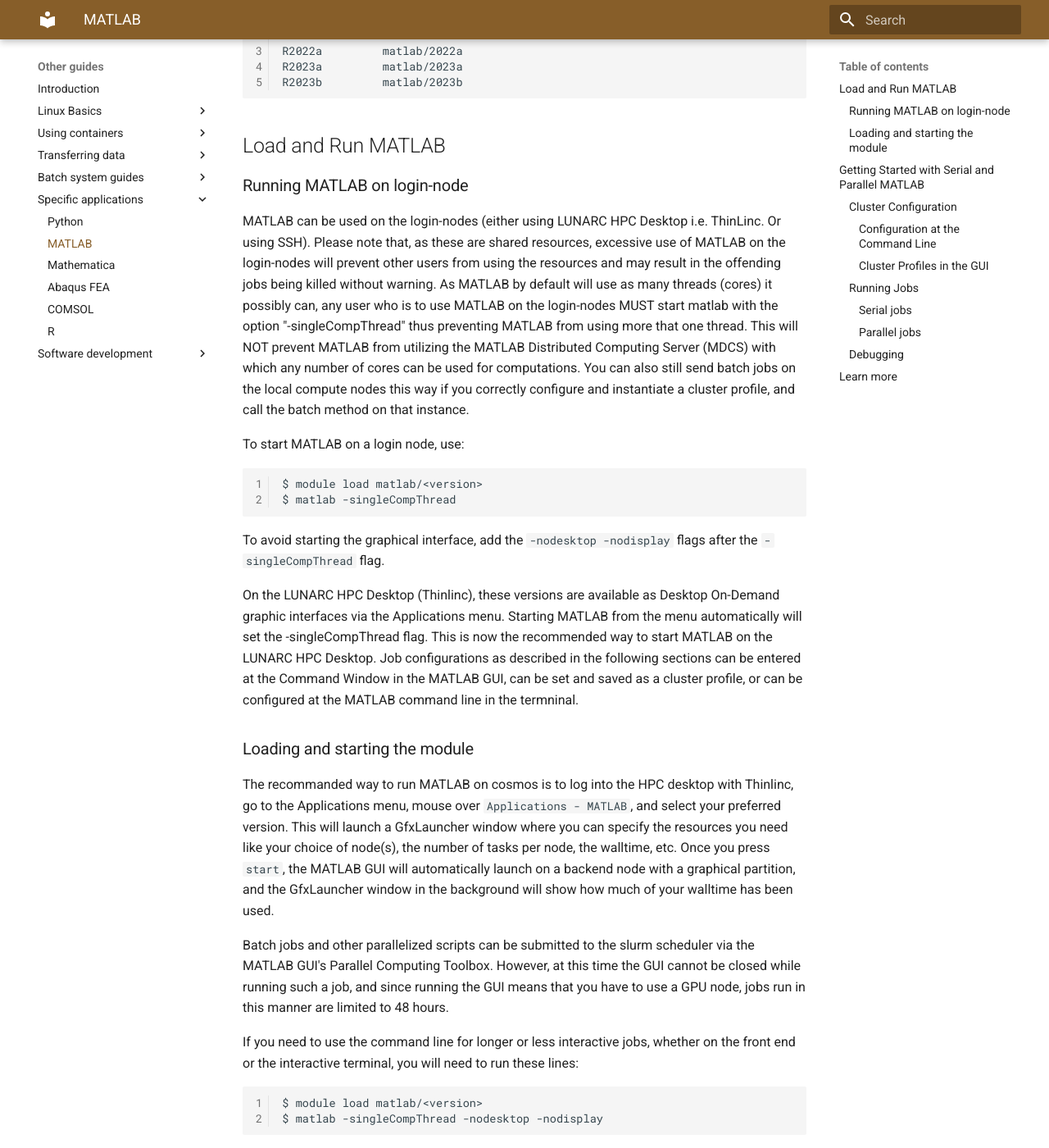
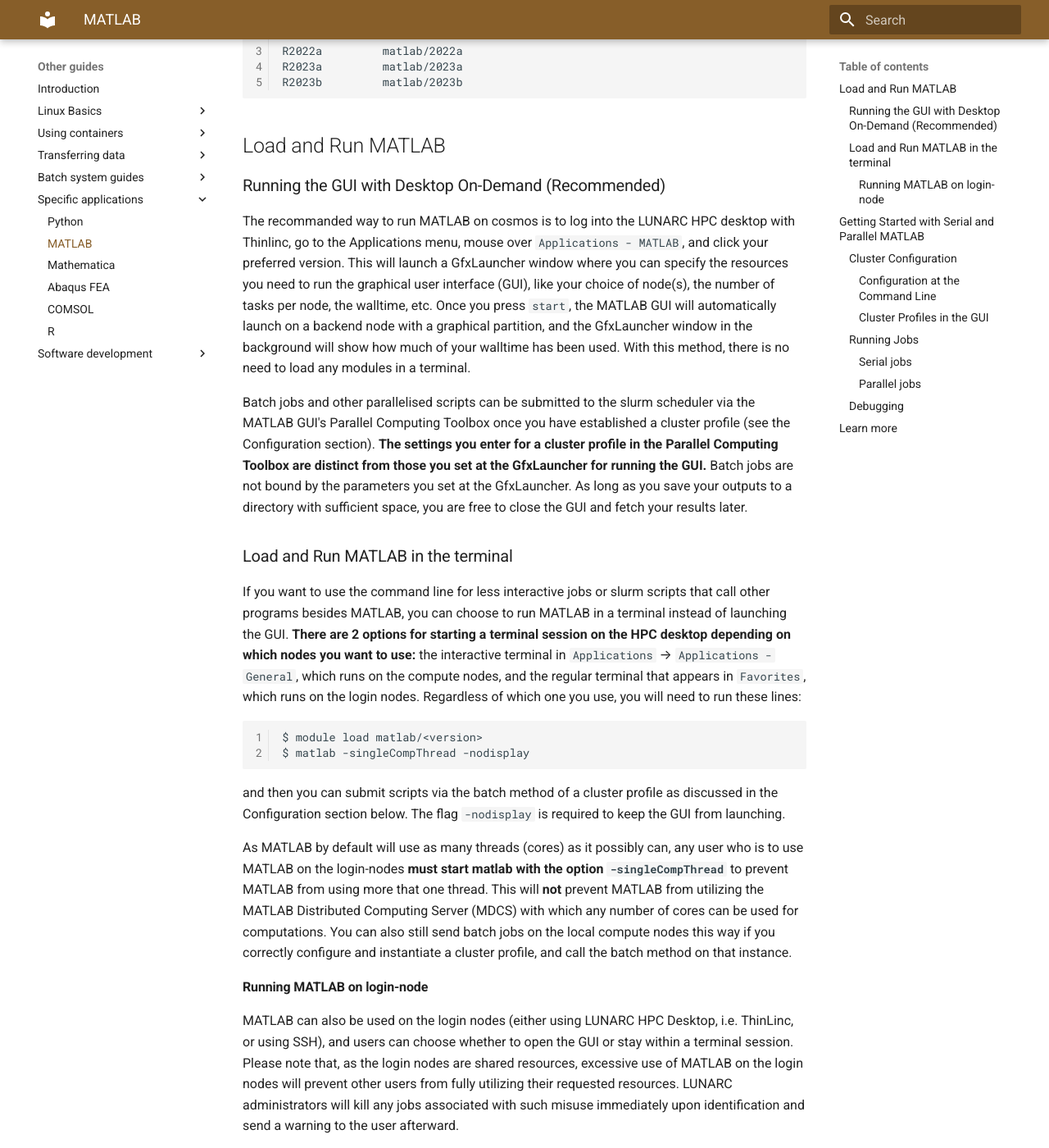
Before and after one commit to lunarc/lunarc_docs, an MkDocs documentation site: the page built from docs/guides/applications/MATLAB.md, in a window 1280 px wide and 1400 px high, scrolled down 358 px. Shown: the whole window at 82% size. Built offline with MkDocs 1.6.1 and Material for MkDocs 9.7.7, drawn with Linux system fonts in a browser that asks for light colours; comment, search, counter and statistics services are not loaded; some of the changed text lies outside the part shown.

Commit message:
Update MATLAB.md
more consolidation and clarification of cluster profiles and what they mean.

````diff
--- a/docs/guides/applications/MATLAB.md
+++ b/docs/guides/applications/MATLAB.md
@@ -13,42 +13,37 @@
 ```
 
 ## Load and Run MATLAB
-### Running MATLAB on login-node
+### Running the GUI with Desktop On-Demand (Recommended)
 
-MATLAB can be used on the login-nodes (either using LUNARC HPC Desktop i.e. ThinLinc. Or using SSH). Please note that, as these are shared resources, excessive use of MATLAB on the login-nodes will prevent other users from using the resources and may result in the offending jobs being killed without warning.
-As MATLAB by default will use as many threads (cores) it possibly can, any user who is to use MATLAB on the login-nodes MUST start matlab with the option "-singleCompThread" thus preventing MATLAB from using more that one thread.
-This will NOT prevent MATLAB from utilizing the MATLAB Distributed Computing Server (MDCS) with which any number of cores can be used for computations. You can also still send batch jobs on the local compute nodes this way if you correctly configure and instantiate a cluster profile, and call the batch method on that instance.
+The recommanded way to run MATLAB on cosmos is to log into the LUNARC HPC desktop with Thinlinc, go to the Applications menu, mouse over `Applications - MATLAB`, and click your preferred version. This will launch a GfxLauncher window where you can specify the resources you need to run the graphical user interface (GUI), like your choice of node(s), the number of tasks per node, the walltime, etc. Once you press `start`, the MATLAB GUI will automatically launch on a backend node with a graphical partition, and the GfxLauncher window in the background will show how much of your walltime has been used. With this method, there is no need to load any modules in a terminal.
 
-To start MATLAB on a login node, use:
+Batch jobs and other parallelised scripts can be submitted to the slurm scheduler via the MATLAB GUI's Parallel Computing Toolbox once you have established a cluster profile (see the Configuration section). **The settings you enter for a cluster profile in the Parallel Computing Toolbox are distinct from those you set at the GfxLauncher for running the GUI.** Batch jobs are not bound by the parameters you set at the GfxLauncher. As long as you save your outputs to a directory with sufficient space, you are free to close the GUI and fetch your results later.
+
+### Load and Run MATLAB in the terminal
+
+If you want to use the command line for less interactive jobs or slurm scripts that call other programs besides MATLAB, you can choose to run MATLAB in a terminal instead of launching the GUI. **There are 2 options for starting a terminal session on the HPC desktop depending on which nodes you want to use:** the interactive terminal in `Applications` &rarr; `Applications - General`, which runs on the compute nodes, and the regular terminal that appears in `Favorites`, which runs on the login nodes. Regardless of which one you use, you will need to run these lines:
 
 ```bash
 $ module load matlab/<version>
-$ matlab -singleCompThread
+$ matlab -singleCompThread -nodisplay
 ```
 
-To avoid starting the graphical interface, add the `-nodesktop -nodisplay` flags after the `-singleCompThread` flag.
+and then you can submit scripts via the batch method of a cluster profile as discussed in the Configuration section below. The flag `-nodisplay` is required to keep the GUI from launching.
 
-On the LUNARC HPC Desktop (Thinlinc), these versions are available as Desktop On-Demand graphic interfaces via the Applications menu. Starting MATLAB from the menu automatically will set the -singleCompThread flag. This is now the recommended way to start MATLAB on the LUNARC HPC Desktop. Job configurations as described in the following sections can be entered at the Command Window in the MATLAB GUI, can be set and saved as a cluster profile, or can be configured at the MATLAB command line in the termninal.
+As MATLAB by default will use as many threads (cores) as it possibly can, any user who is to use MATLAB on the login-nodes **must start matlab with the option `-singleCompThread`** to prevent MATLAB from using more that one thread.
+This will **not** prevent MATLAB from utilizing the MATLAB Distributed Computing Server (MDCS) with which any number of cores can be used for computations. You can also still send batch jobs on the local compute nodes this way if you correctly configure and instantiate a cluster profile, and call the batch method on that instance.
 
-### Loading and starting the module
-The recommanded way to run MATLAB on cosmos is to log into the HPC desktop with Thinlinc, go to the Applications menu, mouse over `Applications - MATLAB`, and select your preferred version. This will launch a GfxLauncher window where you can specify the resources you need like your choice of node(s), the number of tasks per node, the walltime, etc. Once you press `start`, the MATLAB GUI will automatically launch on a backend node with a graphical partition, and the GfxLauncher window in the background will show how much of your walltime has been used.
+#### Running MATLAB on login-node
 
-Batch jobs and other parallelized scripts can be submitted to the slurm scheduler via the MATLAB GUI's Parallel Computing Toolbox. However, at this time the GUI cannot be closed while running such a job, and since running the GUI means that you have to use a GPU node, jobs run in this manner are limited to 48 hours.
+MATLAB can also be used on the login nodes (either using LUNARC HPC Desktop, i.e. ThinLinc, or using SSH), and users can choose whether to open the GUI or stay within a terminal session. Please note that, as the login nodes are shared resources, excessive use of MATLAB on the login nodes will prevent other users from fully utilizing their requested resources. LUNARC administrators will kill any jobs associated with such misuse immediately upon identification and send a warning to the user afterward.
 
-If you need to use the command line for longer or less interactive jobs, whether on the front end or the interactive terminal, you will need to run these lines:
-
-```bash
-$ module load matlab/<version>
-$ matlab -singleCompThread -nodesktop -nodisplay
-```
-
-and then submit scripts via the batch method of a cluster profile as discussed in the next section. Regardless of which terminal you use, the GUI will still launch if you do not include the flags `-nodesktop` and `-nodisplay`, so don't forget those if you need to run a job that lasts longer than 48 hours.
+Users who want to run on the login nodes are advised to stick to the terminal interface (i.e. set `-nodisplay`) to help keep their resource usage low, and run most scripts via the cluster profile's batch method (discussed later in the next section) whenever possible. Scripts run outside of batch mode should be quick (<30 min) and strictly serial. Because it bears repeating, any user who plans to start MATLAB on the login nodes **MUST start matlab with the option `-singleCompThread`** to prevent MATLAB from using more than one thread on the login node's CPUs.
 
 ## Getting Started with Serial and Parallel MATLAB
 ### Cluster Configuration
 There are two ways to configure MATLAB to run parallel jobs on your cluster depending on whether you want to run those jobs from the MATLAB GUI or from the command line. At the command line, users must call `configCluster` and set the parameters of the job with class methods of `ClusterInfo`. When running the GUI, users can go to a `Cluster Profile Manager` in `Parallel Settings` to set their job parameters and other constraints. Both ways are discussed in more detail below.
 
-In both cases, cluster profile configuration only needs to be done once per version of MATLAB you use, but you can save more than one profile for the same version if you want.
+Either way, cluster profile configuration only needs to be done once per version of MATLAB you use, but you can save more than one profile for the same version if you want.
 
 #### Configuration at the Command Line
 
@@ -111,11 +106,25 @@
 ```
 
 #### Cluster Profiles in the GUI
-If you have a common set of configurations you like to use for parallel computations on COSMOS, the MATLAB GUI provides a way to set these preferences and save them as one or more Cluster Profiles. From the main menu ribbon along the top, you can can either go to `Preferences` and select `Parallel Computing Toolbox` from the pop-up menu at left, or select `Parallel` and go to `Parallel Preferences` at the bottom of the drop-down menu. In both cases, the `Parallel Computing Toolbox Preferences` section will have a box where you can select a default profile if any profiles exist; otherwise, click `Cluster Profile Manager` to create one. (Please leave the boxes checked to automatically start the parallel pool if parallelized commands are detected in your code, and shut down idle parallel pools after 30 minutes.)
+The MATLAB GUI provides a way to set common batch job parameters and save them as one or more Cluster Profiles (`parcluster` objects) to load each time you load that version of MATLAB. These are distinct from the settings input into the GfxLauncher, which only apply to the MATLAB GUI itself, not to batch jobs submitted to SLURM within MATLAB.
+
+From the main menu ribbon along the top, you can can either go to `Preferences` &rarr; `Parallel Computing Toolbox`, or `Parallel` &rarr; `Parallel Preferences`. Either way, the `Parallel Computing Toolbox Preferences` section of the pop-up will have a box where you can select a default profile if any profiles exist; otherwise, click `Cluster Profile Manager` to create one.
 
 ![Code example](../../images/Matlab-ParallelToolboxPrefs.png "Preferences")
 
-In the `Cluster Profile Manager`, the editor will let you can set the name of the profile, the number of workers (the total number of processes **minus 1**), and the default working directory for the job at the top. Most other job configuration parameters like your account, walltime, memory per node, number of tasks per node, GPUs per node, and whether to require an exclusive node are set lower down in the table under `Scheduler Plugin`. All the way at the bottom, you can select a preferred number and range of workers under the `Workers` tab, and here you can also pass copies of important environmental variables to the workers. To check that these settings work, after saving your edits, you will need to run the `Validate` command in the Cluster Profile Manager's top toolbar.
+In the `Cluster Profile Manager`, the editor will let you set:
+* the name of the profile
+* the default number of workers (the total number of processes **minus 1**)
+* the default working directory for the job
+* your account name
+* the required walltime
+* the number of tasks per node
+* the memory per node
+* the number of GPUs per node (optional)
+* the range of numbers of workers to allow
+* whether to require an exclusive node (default is false)
+
+Most familiar SBATCH parameters are set in a box near the bottom titled "Scheduler Plugin". At the very bottom, you can also pass important environmental variables to the workers. To check that these settings work, after saving your edits, you will need to run the `Validate` command in the Cluster Profile Manager's top toolbar. It is recommended that you leave the boxes checked that shut down and delete parallel pools that have been idle for 30 minutes.
 
 ![Code example](../../images/Matlab-ClusterMgr0.png "Cluster Profile Manager")
 
@@ -243,7 +252,8 @@
 ```
 
 The job now runs in 4.73 seconds using 8 workers.  Run the code with different number of workers to determine the ideal number to use.
-Alternatively, to retrieve job results via a graphical user interface (GUI), use the Job Monitor (Parallel > Monitor Jobs).
+
+Alternatively, to retrieve job results via the GUI, use the Job Monitor (`Parallel` &rarr; `Monitor Jobs`).
 
 ![Code example](../../images/Parallel_interface.png "Start window")
 
````
